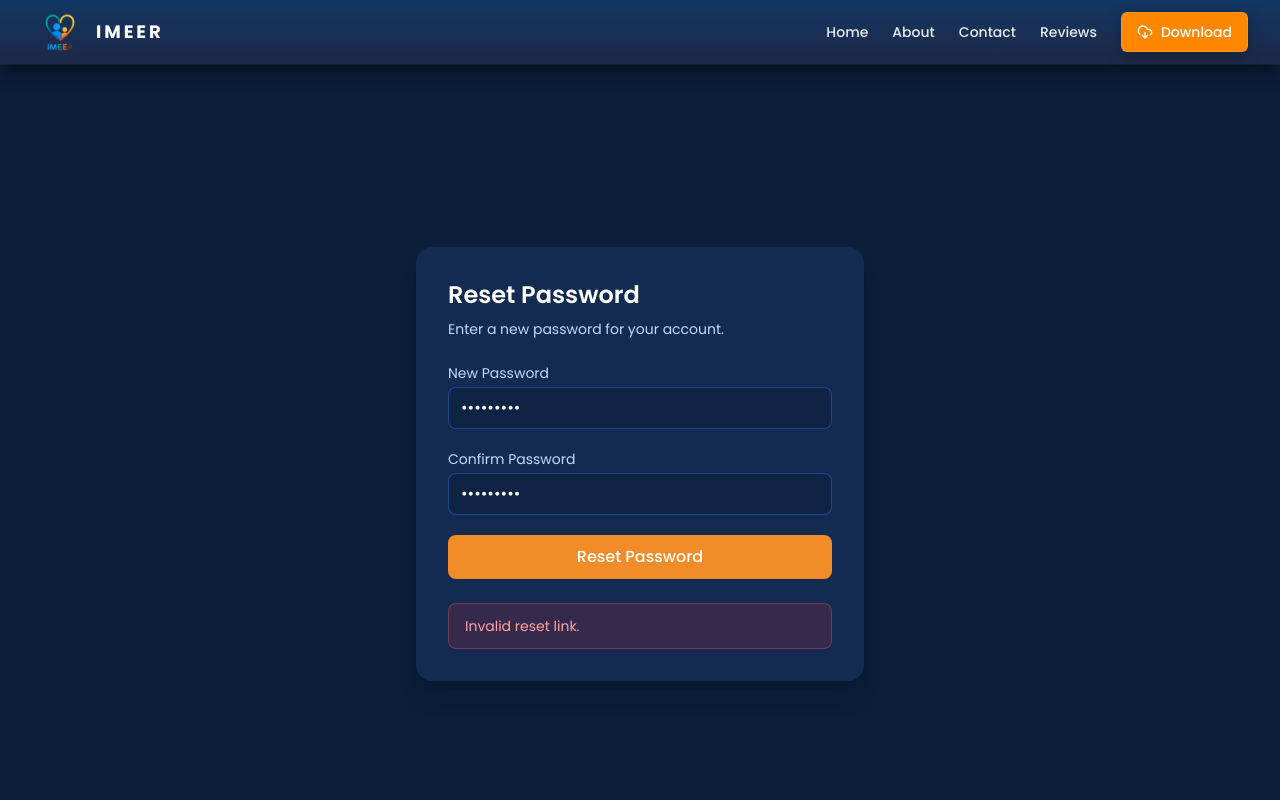
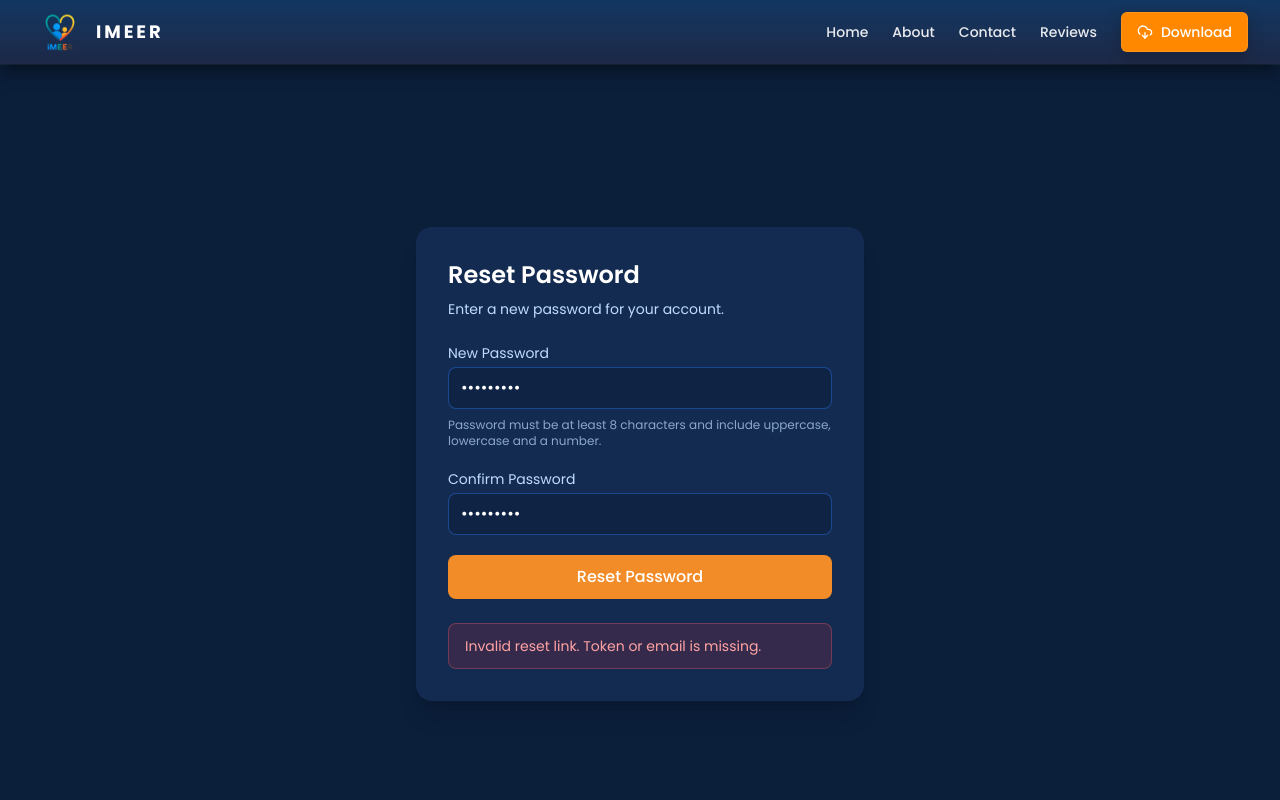
Before and after one commit to taskhabs25/taskhabs, a Next.js app: page /reset-password in a window 1280 px wide. Both pictures are taken after typing "Sample123", "Sample123" into the empty fields and a click on the button "Reset Password". Shown: the top 800 px of the page. Built offline with nearby package versions, Linux system fonts and the light colour scheme.

Commit message:
reset-password fix:

```diff
--- a/src/app/reset-password/page.tsx
+++ b/src/app/reset-password/page.tsx
@@ -1,27 +1,40 @@
 'use client';
 import React from 'react';
-import { useSearchParams } from 'next/navigation';
 
 export default function ResetPasswordPage() {
-  const searchParams = useSearchParams();
-  const token = searchParams ? searchParams.get('token') : null;
-  const email = searchParams ? searchParams.get('email') : null;
+  // token & email will be populated client-side (useEffect) to avoid
+  // Next.js prerender-time useSearchParams() errors.
+  const [token, setToken] = React.useState<string | null>(null);
+  const [email, setEmail] = React.useState<string | null>(null);
+
+  React.useEffect(() => {
+    try {
+      // Only runs in the browser
+      const sp = new URLSearchParams(window.location.search);
+      setToken(sp.get('token'));
+      setEmail(sp.get('email'));
+    } catch (e) {
+      // ignore in non-browser environments
+      setToken(null);
+      setEmail(null);
+    }
+  }, []);
 
   const [password, setPassword] = React.useState('');
   const [confirm, setConfirm] = React.useState('');
   const [errors, setErrors] = React.useState<Record<string, string>>({});
   const [loading, setLoading] = React.useState(false);
-  const [message, setMessage] = React.useState<{ type: 'success'|'error', text: string } | null>(null);
+  const [message, setMessage] = React.useState<{ type: 'success' | 'error'; text: string } | null>(null);
 
   function validate() {
-    const errs: Record<string,string> = {};
+    const errs: Record<string, string> = {};
     if (!password) errs.password = 'Password is required';
 
+    // min 8 chars, at least one lowercase, one uppercase, one number
     const re = /^(?=.*[a-z])(?=.*[A-Z])(?=.*\d).{8,}$/;
     if (password && !re.test(password)) {
       errs.password = 'Must be 8+ chars with uppercase, lowercase & number';
     }
-
     if (password !== confirm) errs.confirm = 'Passwords do not match';
     return errs;
   }
@@ -35,7 +48,7 @@ export default function ResetPasswordPage() {
     if (Object.keys(v).length) return;
 
     if (!token || !email) {
-      setMessage({ type: 'error', text: 'Invalid reset link.' });
+      setMessage({ type: 'error', text: 'Invalid reset link. Token or email is missing.' });
       return;
     }
 
@@ -50,19 +63,16 @@ export default function ResetPasswordPage() {
         body: JSON.stringify({ token, email, password })
       });
 
-      const data = await res.json().catch(()=>null);
+      const data = await res.json().catch(() => null);
 
       if (!res.ok) {
-        const errText = data?.message || data?.error || 'Reset failed';
-        setMessage({ type: 'error', text: errText });
+        const errText = data?.message || data?.error || `HTTP ${res.status}`;
+        setMessage({ type: 'error', text: `Reset failed: ${errText}` });
       } else {
-        setMessage({
-          type: 'success',
-          text: 'Password reset successful. You may now return to the app and login.'
-        });
+        setMessage({ type: 'success', text: 'Password reset successful. You may now return to the app and sign in.' });
       }
-    } catch {
-      setMessage({ type: 'error', text: 'Network error — please try again.' });
+    } catch (err: any) {
+      setMessage({ type: 'error', text: err?.message || 'Network error — please try again.' });
     } finally {
       setLoading(false);
     }
@@ -71,51 +81,37 @@ export default function ResetPasswordPage() {
   return (
     <main className="min-h-screen flex items-center justify-center bg-[#0B1E3A] px-6">
       <div className="w-full max-w-md rounded-2xl bg-[#132B50] p-8 shadow-xl">
-
-        <h1 className="text-2xl font-semibold text-white mb-2">
-          Reset Password
-        </h1>
-
-        <p className="text-blue-200 text-sm mb-6">
-          Enter a new password for your account.
-        </p>
+        <h1 className="text-2xl font-semibold text-white mb-2">Reset Password</h1>
+        <p className="text-blue-200 text-sm mb-6">Enter a new password for your account.</p>
 
         <form onSubmit={onSubmit} className="space-y-5">
-
           {/* PASSWORD */}
           <div>
-            <label className="block text-sm text-blue-200 mb-1">
-              New Password
-            </label>
+            <label className="block text-sm text-blue-200 mb-1">New Password</label>
             <input
               type="password"
               value={password}
-              onChange={(e)=>setPassword(e.target.value)}
+              onChange={(e) => setPassword(e.target.value)}
               className={`w-full rounded-lg bg-[#0F2344] border px-3 py-2 text-white placeholder-blue-300 outline-none
-              ${errors.password ? 'border-red-500' : 'border-blue-500/40 focus:border-blue-400'}`}
+                ${errors.password ? 'border-red-500' : 'border-blue-500/40 focus:border-blue-400'}`}
               placeholder="Enter new password"
             />
-            {errors.password && (
-              <p className="text-red-400 text-xs mt-1">{errors.password}</p>
-            )}
+            {errors.password && <p className="text-red-400 text-xs mt-1">{errors.password}</p>}
+            <p className="text-xs text-blue-200/70 mt-2">Password must be at least 8 characters and include uppercase, lowercase and a number.</p>
           </div>
 
           {/* CONFIRM */}
           <div>
-            <label className="block text-sm text-blue-200 mb-1">
-              Confirm Password
-            </label>
+            <label className="block text-sm text-blue-200 mb-1">Confirm Password</label>
             <input
               type="password"
               value={confirm}
-              onChange={(e)=>setConfirm(e.target.value)}
+              onChange={(e) => setConfirm(e.target.value)}
               className={`w-full rounded-lg bg-[#0F2344] border px-3 py-2 text-white placeholder-blue-300 outline-none
-              ${errors.confirm ? 'border-red-500' : 'border-blue-500/40 focus:border-blue-400'}`}
+                ${errors.confirm ? 'border-red-500' : 'border-blue-500/40 focus:border-blue-400'}`}
               placeholder="Confirm password"
             />
-            {errors.confirm && (
-              <p className="text-red-400 text-xs mt-1">{errors.confirm}</p>
-            )}
+            {errors.confirm && <p className="text-red-400 text-xs mt-1">{errors.confirm}</p>}
           </div>
 
           {/* BUTTON */}
@@ -130,11 +126,14 @@ export default function ResetPasswordPage() {
 
         {/* MESSAGE */}
         {message && (
-          <div className={`mt-6 text-sm rounded-lg px-4 py-3 ${
-            message.type === 'success'
-              ? 'bg-green-500/15 text-green-300 border border-green-400/30'
-              : 'bg-red-500/15 text-red-300 border border-red-400/30'
-          }`}>
+          <div
+            className={`mt-6 text-sm rounded-lg px-4 py-3 ${
+              message.type === 'success'
+                ? 'bg-green-500/15 text-green-300 border border-green-400/30'
+                : 'bg-red-500/15 text-red-300 border border-red-400/30'
+            }`}
+            role="status"
+          >
             {message.text}
           </div>
         )}
```
